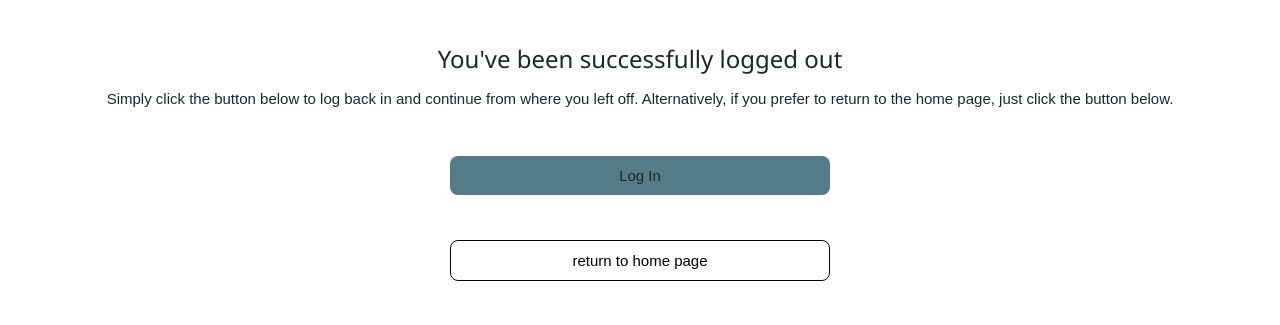
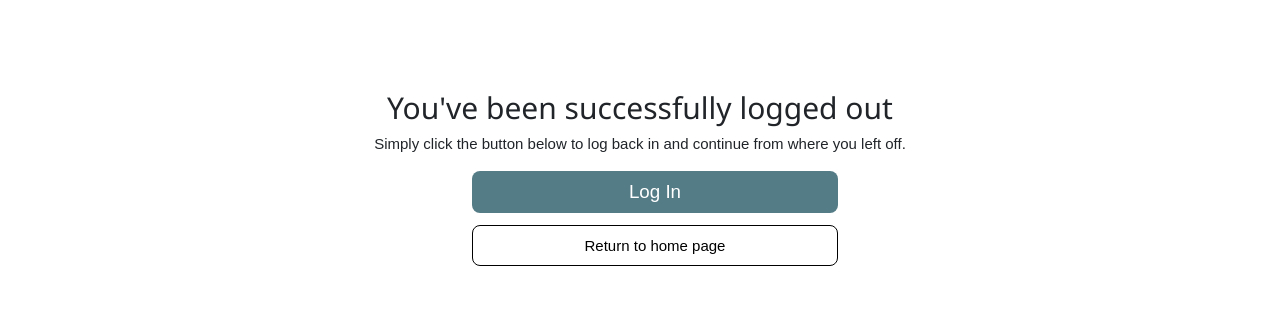
Before and after one commit to enrightc/LiDARFind, a Flask app: page /logout in a window 1280 px wide. Shown: the part 53-378 px from the top of the page. Run offline with Flask 3, Linux system fonts and the light colour scheme; some libraries are stand-ins or nearby versions.

Commit message:
Add CSS to logout page improving user experience

```diff
--- a/templates/logout.html
+++ b/templates/logout.html
@@ -2,19 +2,26 @@
 
 {% block content %}
 
-<div class="container text-center justify-content-center align-items-center mt-5">
-<h3 class="mb-3">You've been successfully logged out</h3>
-<p>Simply click the button below to log back in and continue from where you left off. Alternatively, if you prefer to return to the home page, just click the button below.</p>
-</div>
+<div class="container">
+  <div class="row text-center justify-content-center  mt-5">
+    <div class="col-xl-7 col-lg-8 col-md-9 col-sm-10 col-12">
+      <h2 class="mb-2 mt-5">You've been successfully logged out</h2>
+      <p class="text-wrap-balance">Simply click the button below to log back in and continue from where you left off.</p>
+      <div class="logout-btns-group"></div>
+      <div class="row justify-content-center mt-3">
+        <div class="col-xl-7 col-lg-8 col-md-9 col-sm-10 col-12 row gap-2">
+          <a href="{{ url_for('login') }}" class="btn btn-lg btn-primary login-btn login-btn mx-3 mb-1">Log In</a>
+          <a href="{{ url_for('home') }}" class="btn home-btn mx-3 mb-1">Return to home page<a>
+        </div>
+      </div>
 
-<div class="container d-flex justify-content-center align-items-center btns-group mt-5">
-  <div class="row gap-5">
-    <a href="{{ url_for('login') }}" class="btn login-btn">Log In</a>
-    <a href="{{ url_for('home') }}" class="btn home-btn">return to home page<a>
+    </div>
+
+  </div>
+
   </div>
 </div>
 
 
 
-
 {% endblock %}
```
